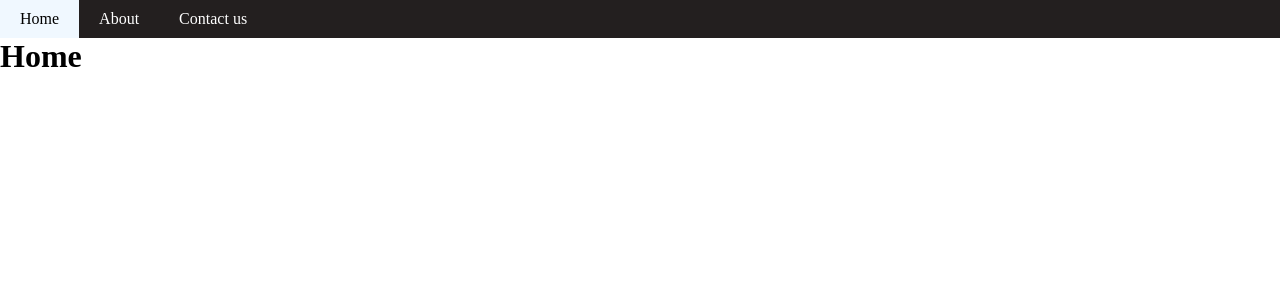
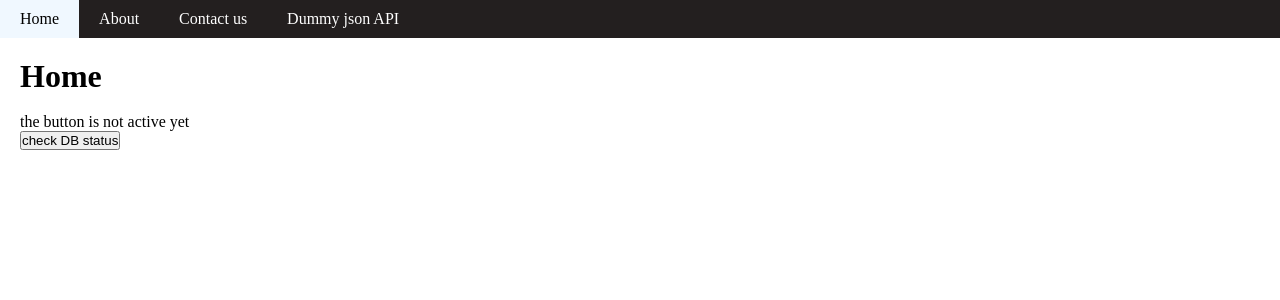
Before and after one commit to yossef-vashdi/always, a Next.js app: page / in a window 1280 px wide. Shown: the top 300 px of the page. Built offline with nearby package versions, Linux system fonts and the light colour scheme.

Commit message:
cosmetics
the json API import (dummy json) was added to navigation bar,
added a bit css, etc.

```diff
--- a/components/layout.jsx
+++ b/components/layout.jsx
@@ -16,6 +16,9 @@ function Layout({ children }) {
           <li>
             <Link href="/contact-us">Contact us</Link>
           </li>
+          <li>
+            <Link href="/dummyjson">Dummy json API</Link>
+          </li>
         </ul>
       </nav>
       {children}
--- a/pages/_app.js
+++ b/pages/_app.js
@@ -4,7 +4,9 @@ import Layout from '../components/layout';
 function MyApp({ Component, pageProps }) {
   return (
     <Layout>
-      <Component {...pageProps} />
+      <main>
+        <Component {...pageProps} className="main" />
+      </main>
     </Layout>
   );
 }
--- a/pages/dummyjson/index.js
+++ b/pages/dummyjson/index.js
@@ -1,8 +1,9 @@
 import React from 'react';
+import style from '../../styles/dummyjson.module.css';
 
 function Dummyjson(props) {
   return (
-    <>
+    <div className={style.class}>
       <br /> <br />
       <h1>Description is needed here, to explain, and to style it</h1>
       <h3>
@@ -31,7 +32,7 @@ function Dummyjson(props) {
           );
         })}
       </div>
-    </>
+    </div>
   );
 }
 
--- a/pages/index.js
+++ b/pages/index.js
@@ -1,6 +1,17 @@
 import Head from 'next/head';
 import Image from 'next/image';
+import { useEffect } from 'react';
 
 export default function Home() {
-  return <h1>Home</h1>;
+  const button = () => {
+    console.log('button clicked');
+  };
+  return (
+    <div>
+      <h1>Home</h1>
+      <br />
+      <p>the button is not active yet</p>
+      <button onClick={button}> check DB status </button>
+    </div>
+  );
 }
--- a/styles/globals.css
+++ b/styles/globals.css
@@ -5,3 +5,7 @@
   text-decoration: none;
   box-sizing: border-box;
 }
+main {
+  margin: 20px;
+
+}
```
Also changed, not shown: styles/dummyjson.module.css (added, +8 -0 lines).
